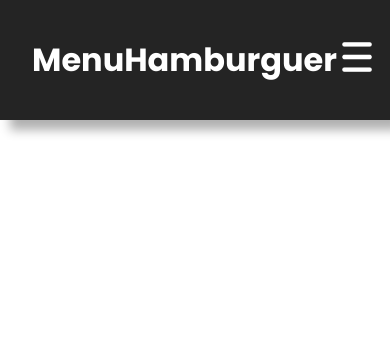
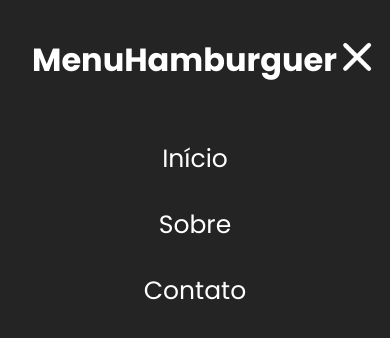
Before and after one commit to HitaloDev/menu-hamburguer, a plain HTML site: page index.html in a window 390 px wide. Both pictures are taken after a click on the picture 356 px from the left and 56 px from the top of the page. Drawn offline with Linux system fonts and the light colour scheme.

Commit message:
Ajustes de interface

```diff
--- a/index.html
+++ b/index.html
@@ -14,7 +14,7 @@
         </div>
 
         <div class="lista">
-            <ul id="lista-ul" class="lista-ul active">
+            <ul id="lista-ul" class="lista-ul">
                 <a href="#">
                     <li>Início</li>
                 </a>
--- a/javascript/app.js
+++ b/javascript/app.js
@@ -1,8 +1,12 @@
 const hamburguer = document.getElementById('hamburguer');
 let listaUl = document.getElementById('lista-ul');
 
+
+
 hamburguer.addEventListener('click', () => {
+
         listaUl.classList.toggle('active');
+        hamburguer.classList.toggle('rotated');
 
         if(listaUl.classList.contains('active')){
             hamburguer.src="./assets/menu 2.png"
--- a/style/style.css
+++ b/style/style.css
@@ -22,7 +22,6 @@
 
     box-shadow: 10px 10px 10px rgba(0, 0, 0, 0.314);
 }
-
 .lista-ul{
     font-size: 18px;
 
@@ -30,6 +29,7 @@
     gap: 28px;
     font-size: 25px;
     list-style: none;
+    transition: transform 0.3s ease-in;
 }
 
 .lista-ul a {
@@ -40,9 +40,10 @@
 .hamburguer {
     display: none;
     cursor: pointer;
+
 }
 
-.hamburguer img {
+#hamburguer {
     width: 40px;
 }
 
@@ -77,7 +78,7 @@
         background-color: rgb(36, 36, 36);
         width: 100vw;
         height: 100vh;
-        transition: 1s ease;
+        transition: transform 0.3s ease-in;
     }
 
     .hamburguer {
```
